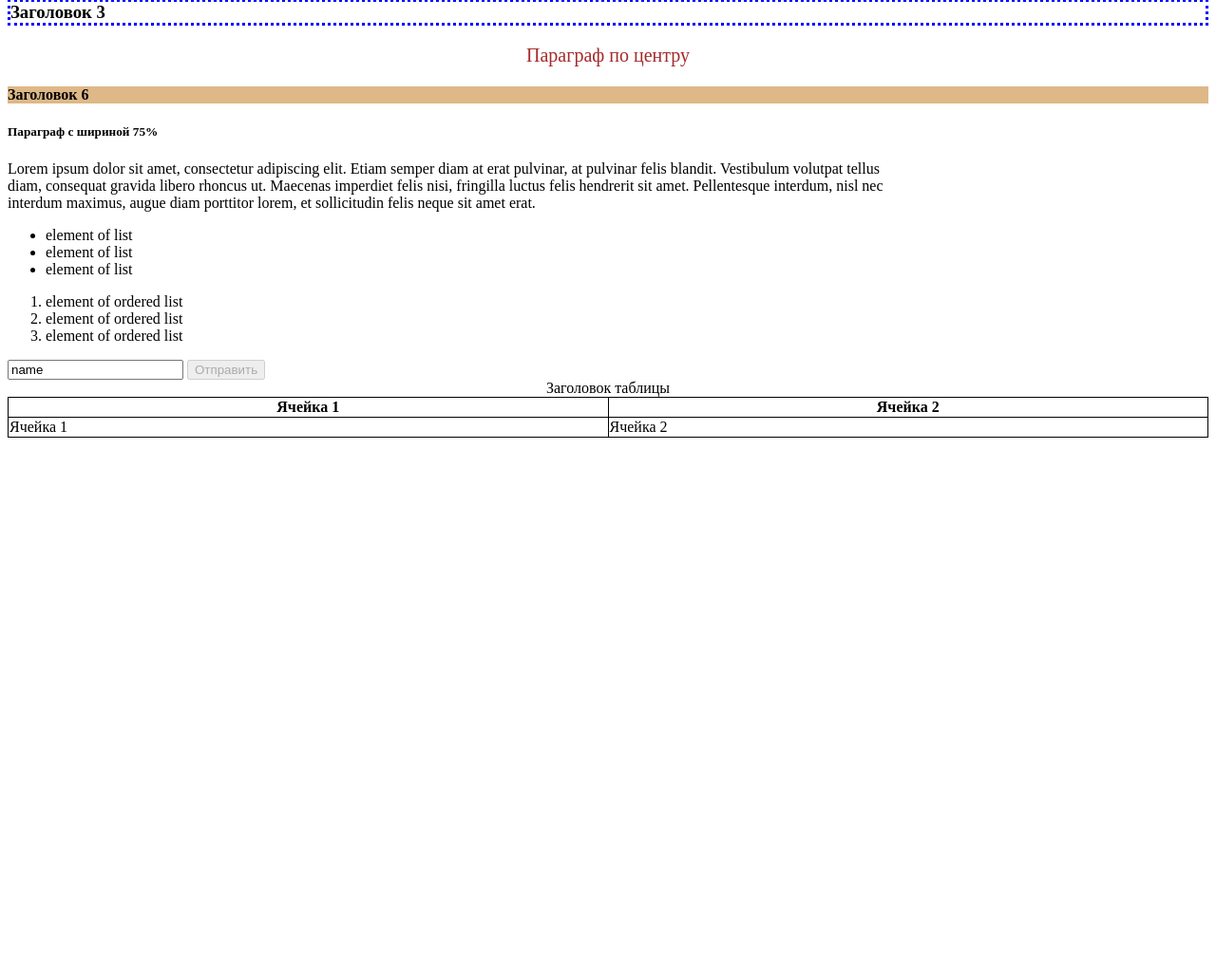
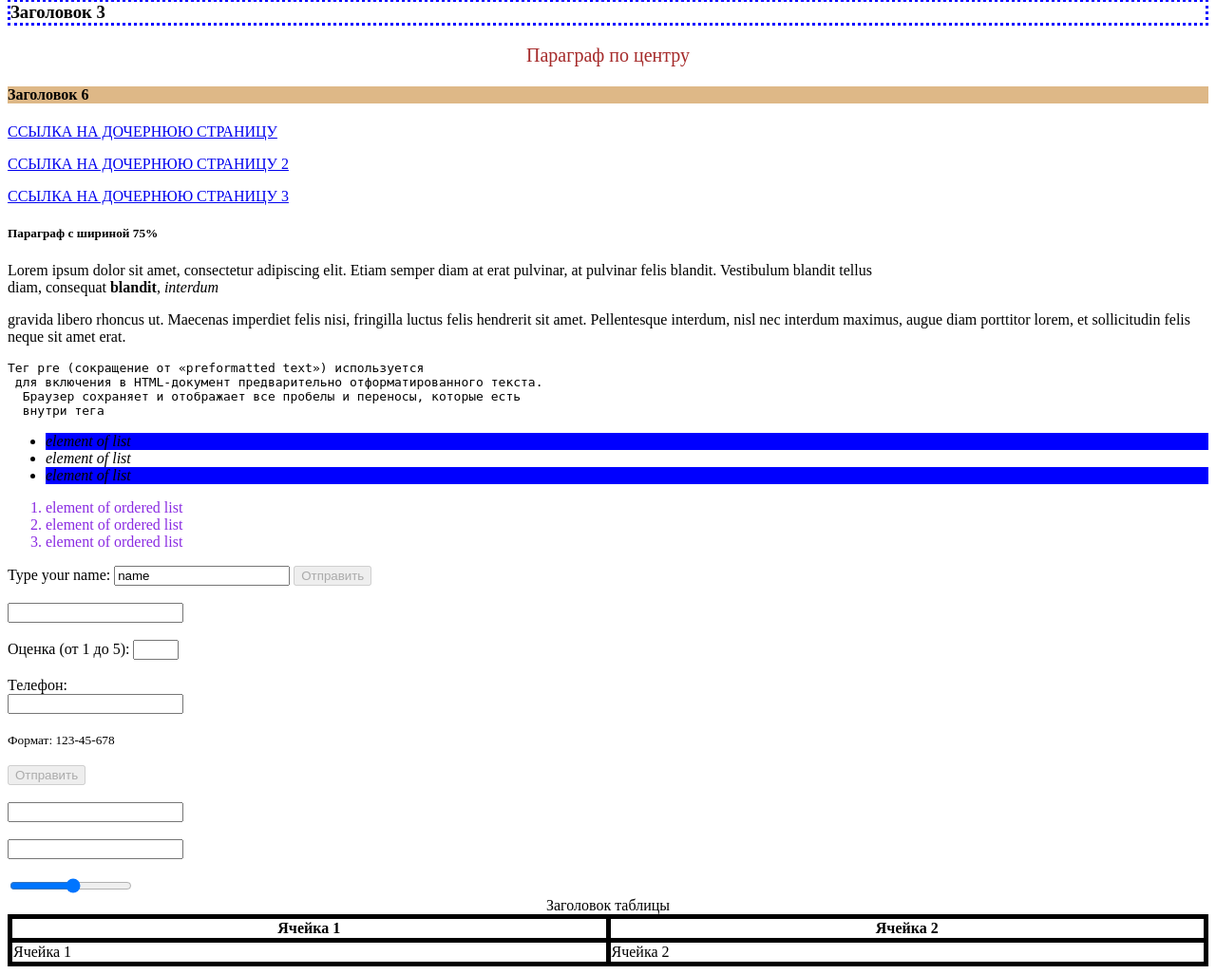
Before and after one commit to vladislav-1507/autotests-ui, a Python web app: template templates/HTML_tags_attributes_test.html in a window 1280 px wide. Shown: the part 288-1314 px from the top of the page at 95% size. Before the commit the page ends 749 px from the top, so only its background shows below. Run offline with Jinja, Linux system fonts and the light colour scheme; the template is opened without the code that fills it, so the values that code supplies are empty.

Commit message:
добавлены HTML и CSS (обучение)

```diff
--- /dev/null
+++ b/templates/CSS_style.css
@@ -0,0 +1,18 @@
+h1, h2 {
+    background-color: rgb(218, 194, 162);
+}
+
+#first_id {color: blueviolet;}
+
+/* Этот селектор применится и к h1, и к ul */
+/* .first_class {color: darkmagenta;} */
+
+/* А этот селектор применится только к h1 с классом first_class */
+h1.first_class {color: darkmagenta;}
+
+/* Пример селектора потомков: стилизуем элементы списка внутри .first_class */
+.first_class > li {font-style: italic;}
+
+ul > li:nth-child(odd) {
+    background-color: blue;
+}
--- a/templates/HTML_tags_attributes_test.html
+++ b/templates/HTML_tags_attributes_test.html
@@ -3,9 +3,10 @@
 <head>
     <meta charset="UTF-8">
     <title>Изучение HTML тегов и атрибутов</title>
+    <link rel="stylesheet" href="CSS_style.css">
     <style>
         table, th, td {
-            border: 1px solid black;
+            border: thick solid black;
             border-collapse: collapse;
         }
     </style>
@@ -20,27 +21,62 @@
     <p style="text-align: center; font-size: 20px; color: brown;">Параграф по центру</p>
     <h4 style="background-color: burlywood;">Заголовок 6</h4>
 </div>
+<p><a href="for_link.html">ССЫЛКА НА ДОЧЕРНЮЮ СТРАНИЦУ</a></p>
+<p><a href="for_link2.html">ССЫЛКА НА ДОЧЕРНЮЮ СТРАНИЦУ 2</a></p>
+<p><a href="for_link_margin_padding.html">ССЫЛКА НА ДОЧЕРНЮЮ СТРАНИЦУ 3</a></p>
+
 <h5>Параграф с шириной 75%</h5>
 <p style="width:75%">Lorem ipsum dolor sit amet,
 consectetur adipiscing elit. Etiam semper diam at erat
-pulvinar, at pulvinar felis blandit. Vestibulum volutpat
-tellus diam, consequat gravida libero rhoncus ut. Maecenas
+pulvinar, at pulvinar felis blandit. Vestibulum blandit
+tellus diam, consequat <strong>blandit</strong>,  <i>interdum</i></p>gravida libero rhoncus ut. Maecenas
 imperdiet felis nisi, fringilla luctus felis hendrerit sit
 amet. Pellentesque interdum, nisl nec interdum maximus, augue
 diam porttitor lorem, et sollicitudin felis neque sit amet erat.</p>
-<ul>
+<pre>
+Тег pre (сокращение от «preformatted text») используется
+ для включения в HTML-документ предварительно отформатированного текста.
+  Браузер сохраняет и отображает все пробелы и переносы, которые есть
+  внутри тега
+</pre>
+<ul class="first_class">
     <li>element of list</li>
     <li>element of list</li>
     <li>element of list</li>
 </ul>
-<ol>
+<ol id="first_id">
     <li>element of ordered list</li>
     <li>element of ordered list</li>
     <li>element of ordered list</li>
 </ol>
 <form action="submit" method="POST">
-    <input type="text" value="name" name="username" placeholder="введите имя пользователя">
+    <label>Type your name: <input type="text" value="name" name="username" placeholder="введите имя пользователя"></label>
     <button type="submit" disabled>Отправить</button>
+    <br>
+    <br>
+    <input type="password">
+    <br>
+    <br>
+    <label for="quantity">Оценка (от 1 до 5):</label>
+    <input type="number" id="quantity" name="quantity" min="1" max="5">
+    <br>
+    <br>
+    <label for="phone">Телефон:</label><br>
+    <input type="tel" id="phone"
+           pattern="[0-9]{3}-[0-9]{2}-[0-9]{3}"><br><br>
+
+    <small>Формат: 123-45-678</small>
+    <br><br>
+    <input type="submit" value="Отправить" disabled>
+    <br>
+    <br>
+    <input type="email">
+    <br>
+    <br>
+    <input type="area">
+    <br>
+    <br>
+    <input type="range" id="level" min="0" max="25">
 </form>
 <table style="width: 100%">
     <caption>Заголовок таблицы</caption>
```
Also changed, not shown: templates/for_link.html (added, +10 -0 lines), templates/for_link2.html (added, +41 -0 lines), templates/for_link_margin_padding.html (added, +37 -0 lines).
